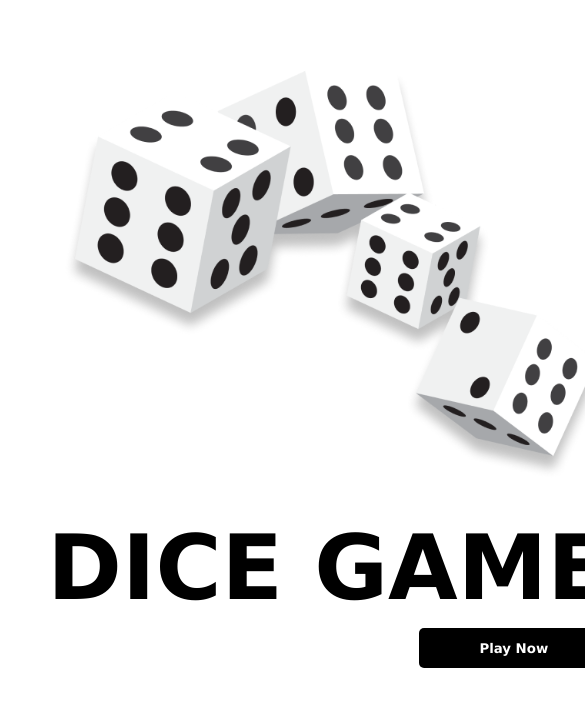
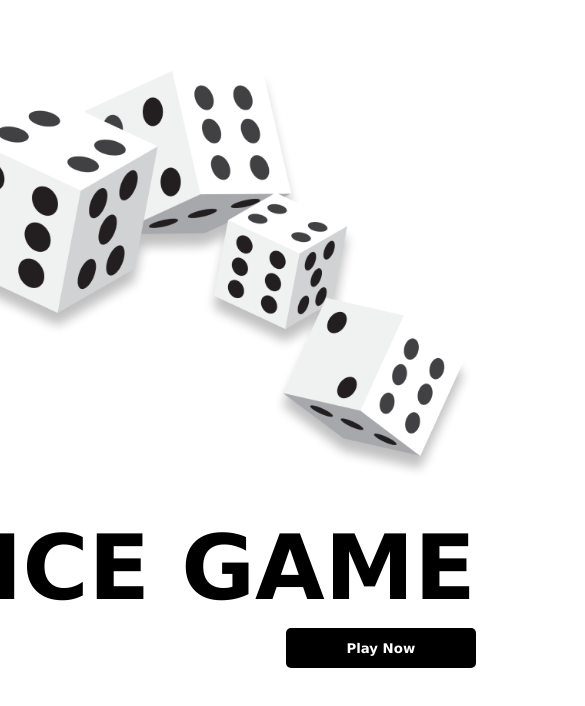
Before and after one commit to Twinklekumari2/DiceGame, a React (Vite) app: page / in a window 390 px wide. Shown: the top 706 px of the page, 585 px wide, since content can reach past the window. Built offline with nearby package versions, Linux system fonts and the light colour scheme.

Commit message:
Updated CSS responsiveness in component

```diff
--- a/src/components/InsideGame/InsideGame.module.css
+++ b/src/components/InsideGame/InsideGame.module.css
@@ -10,7 +10,6 @@
         justify-content: center;
         align-items: center;
         padding: 30px;
-        height: max-content;
         gap: 44px;
     }
 
--- a/src/components/InsideGame/Rules.module.css
+++ b/src/components/InsideGame/Rules.module.css
@@ -15,6 +15,10 @@
     font-weight: 400;
 }
 @media only screen and (max-width:800px){
+    body{
+        display: flex;
+        justify-content: center;
+    }
     .container{
         margin: 0 auto;
         width: 500px;
```
